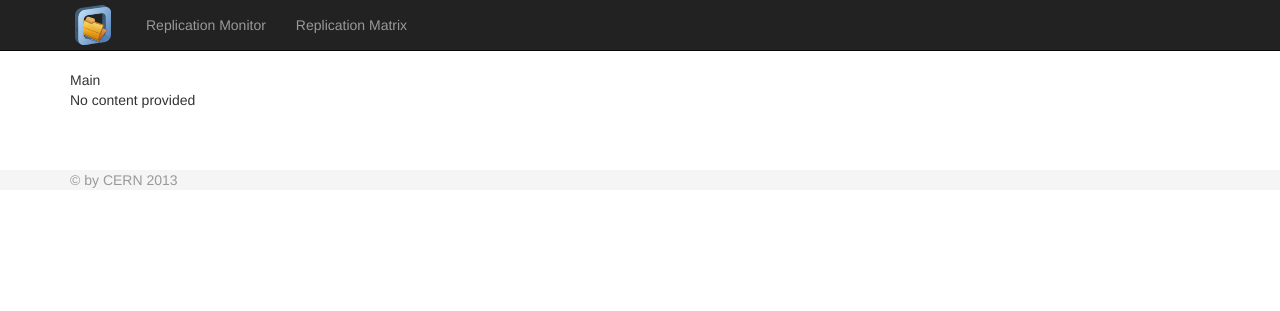
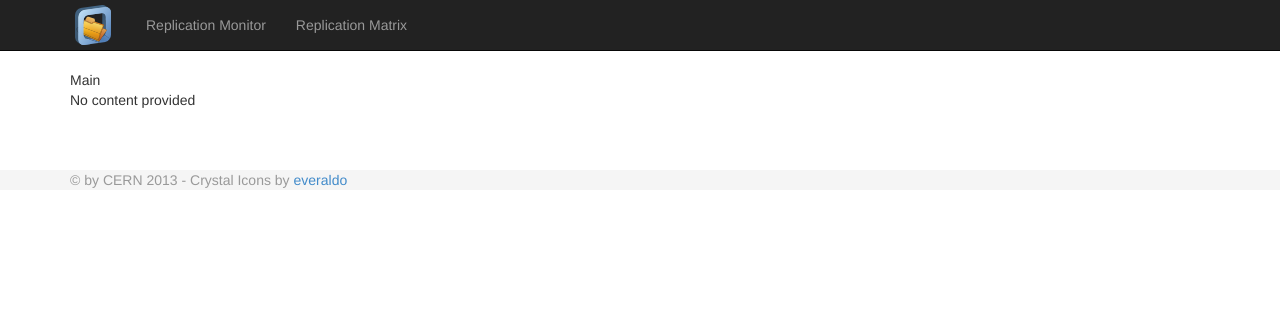
Before and after one commit to Moliholy/monitor, a Django app: template cvmfs_web/templates/layout.html in a window 1280 px wide. Shown: the top 311 px of the page. Run offline with Django 3.2, Linux system fonts and the light colour scheme; the template is opened without the code that fills it, so the values that code supplies are empty; some libraries are stand-ins or nearby versions.

Commit message:
icon credit to everaldo

```diff
--- a/cvmfs_web/templates/layout.html
+++ b/cvmfs_web/templates/layout.html
@@ -37,7 +37,7 @@
 
 <div id="footer">
     <div class="container">
-    <p class="text-muted credit">&copy; by CERN 2013</p>
+    <p class="text-muted credit">&copy; by CERN 2013 - Crystal Icons by <a href="http://www.everaldo.com" target="_blank">everaldo</a></p>
     </div>
 </div>
 
```
